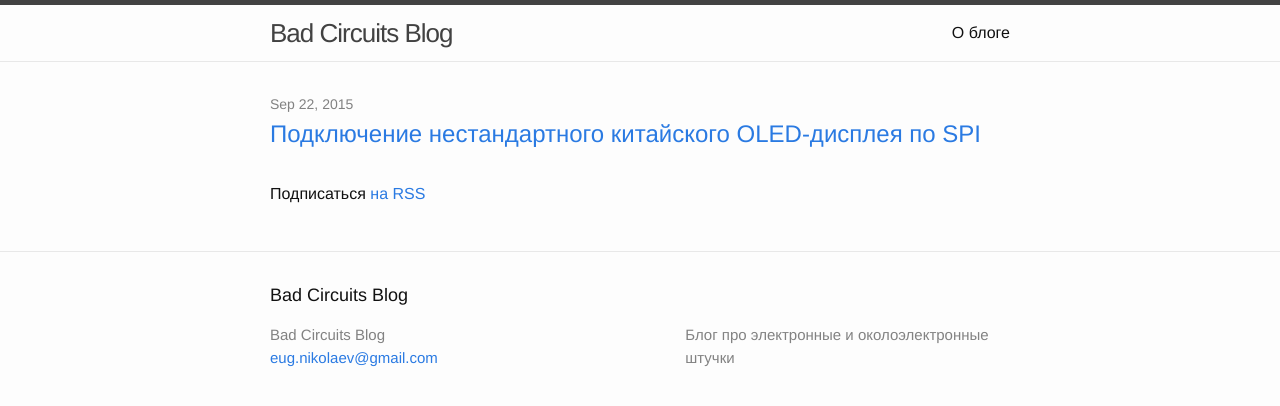
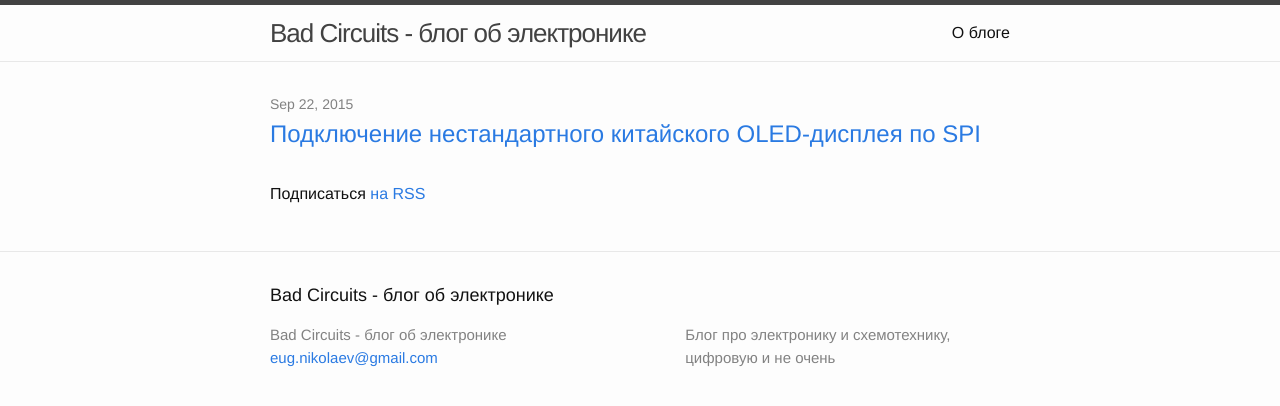
Before and after one commit to eugene-nikolaev/evgeniynickolaev.github.io, a Jekyll site: the page built from index.html, in a window 1280 px wide. Shown: the top 406 px of the page. Built offline with Jekyll 4.4.1, drawn with Linux system fonts in a browser that asks for light colours; Markdown is read by kramdown in place of the engine named in the settings.

Commit message:
Change descriptions

```diff
--- a/_config.yml
+++ b/_config.yml
@@ -1,8 +1,8 @@
 # Site settings
-title: Bad Circuits Blog
+title: Bad Circuits - блог об электронике
 email: eug.nikolaev@gmail.com
 description: > # this means to ignore newlines until "baseurl:"
-  Блог про электронные и околоэлектронные штучки
+  Блог про электронику и схемотехнику, цифровую и не очень
 markdown: redcarpet
 highlighter: "pygments"
 baseurl: "" # the subpath of your site, e.g. /blog/
```
